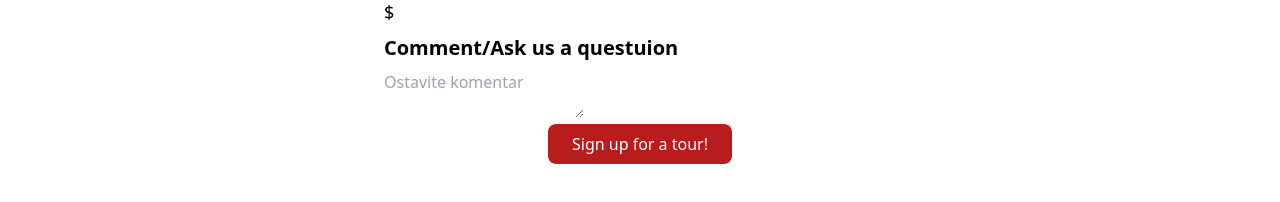
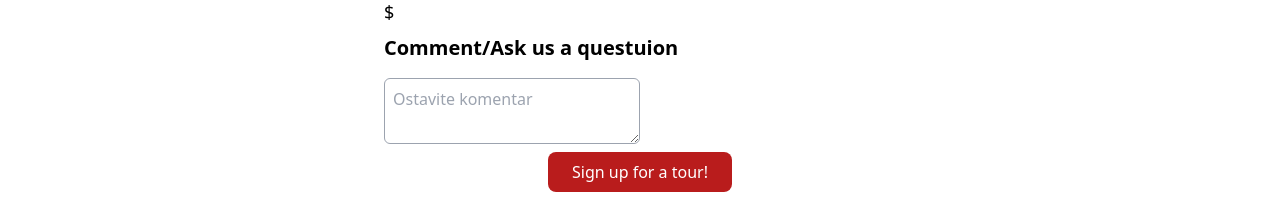
Before and after one commit to Puskass/planina-website, a React (Create React App) app: page /tours/1 in a window 1280 px wide. Shown: the part 318-520 px from the top of the page. Built offline with nearby package versions, Linux system fonts and the light colour scheme; no server answers.

Commit message:
error page

```diff
--- a/src/App.jsx
+++ b/src/App.jsx
@@ -36,8 +36,8 @@ const App = () => {
         <Route path="/add-tour">
           <AddTour />
         </Route>
-        <Route path="*">
-          <ErrorMessage />
+        <Route path="*" exact>
+          <h1>NEMA</h1>
         </Route>
       </Switch>
     </Router>
--- a/src/components/Loading.jsx
+++ b/src/components/Loading.jsx
@@ -2,7 +2,7 @@ import React from 'react'
 
 const Loading = () => {
   return (
-    <div class="flex items-center justify-center w-56 h-56 border border-gray-200 rounded-lg bg-gray-50 dark:bg-gray-800 dark:border-gray-700">
+    <div class="flex items-center justify-center w-screen h-screen border border-gray-200 rounded-lg bg-gray-50 dark:bg-gray-800 dark:border-gray-700">
       <div role="status">
         <svg
           aria-hidden="true"
--- a/src/pages/ErrorMessage.jsx
+++ b/src/pages/ErrorMessage.jsx
@@ -13,4 +13,4 @@ const ErrorMessage = () => {
   );
 }
 
-export default ErrorMessage
+export default ErrorMessage;
--- a/src/pages/TourDetails.jsx
+++ b/src/pages/TourDetails.jsx
@@ -19,7 +19,7 @@ const TourDetails = () => {
 
   return (
     <div className="max-w-lg m-auto py-4">
-      <img src={tour.imageURL} alt="Mountain"/>
+      <img src={tour.imageURL} alt="Mountain" />
       <h1 className="font-semibold text-2xl py-2"> {tour.name} </h1>
       <div className="font-medium"> {tour.date} </div>
       {/* GET request weather API-u */}
@@ -34,8 +34,16 @@ const TourDetails = () => {
       <h2 className="font-semibold text-xl py-2">Price</h2>
       <span className="text-lg font-medium "> {tour.price}$ </span>
       <div>
-        <h2 className="font-semibold text-xl py-2">Comment/Ask us a questuion</h2>
-        <textarea placeholder="Ostavite komentar"></textarea>
+        <h2 className="font-semibold text-xl py-2">
+          Comment/Ask us a questuion
+        </h2>
+        <div className="flex items-center">
+          <textarea
+            placeholder="Ostavite komentar"
+            className="w-[50%] p-2 my-2 border rounded-md border-gray-400"
+          ></textarea>
+          {/* Komentari */}
+        </div>
       </div>
       <div className="text-center">
         <Button>Sign up for a tour!</Button>
```
